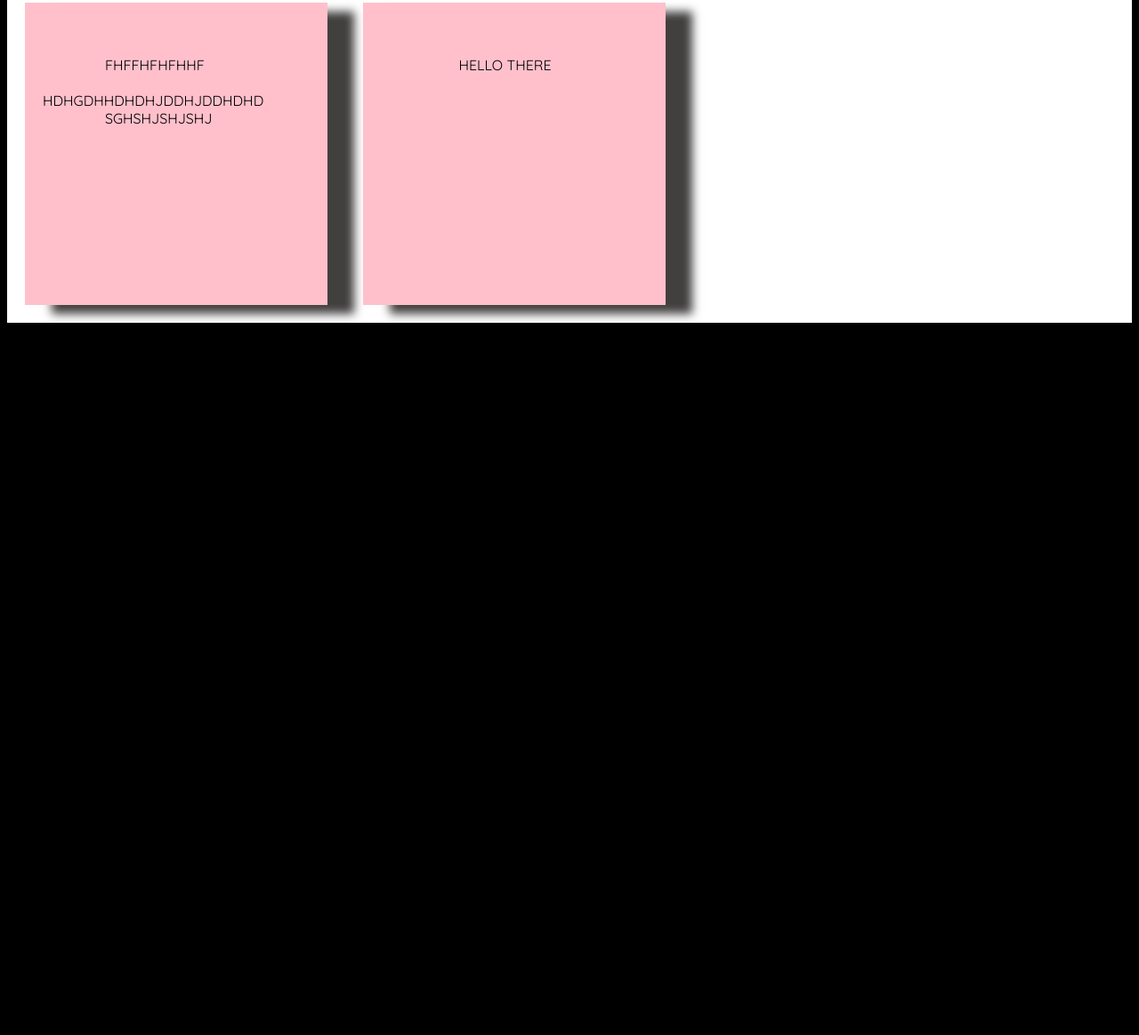
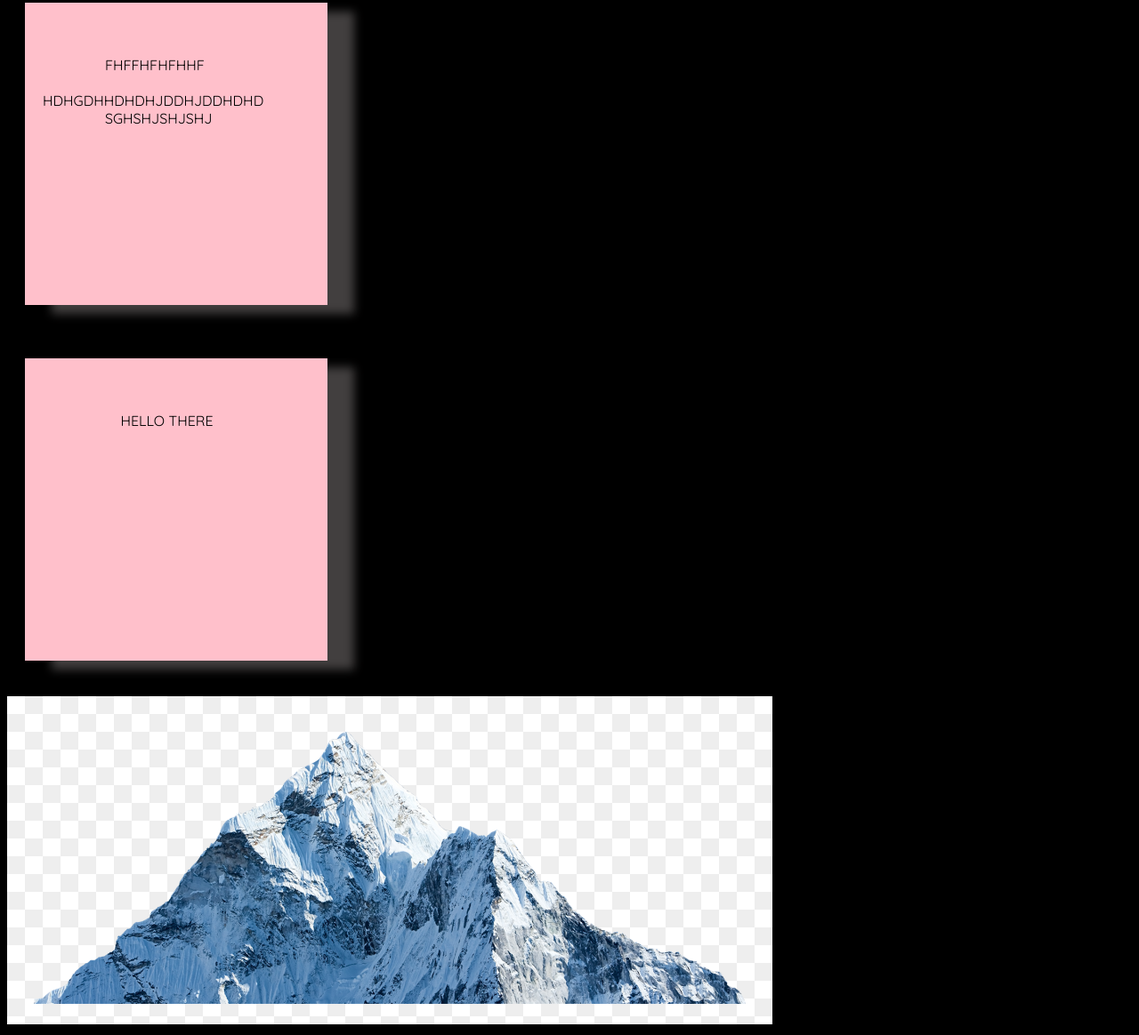
Before and after one commit to rayssassousa22/css-projetos, a plain HTML site: page practice.html in a window 1280 px wide. Shown: the part 1302-2466 px from the top of the page at 89% size. Before the commit the page ends 1673 px from the top, so only its background shows below. Drawn offline with Linux system fonts and the light colour scheme.

Commit message:
working with shadows on png

```diff
--- a/practice.html
+++ b/practice.html
@@ -34,7 +34,7 @@
             HELLO THERE
         </section>
 
-        <section id="box-shadow">
+        <section class="white-background">
             <div class="text">
                 <span>
                 FHFFHFHFHHF
@@ -49,5 +49,9 @@
                 </span>
             </div><br>
         </section>
+
+        <section class="white-background">
+            <img src="assets/images/1-18876_mountain-png-transparent-png.png" alt="PNG de uma montanha">
+        </section>
     </body>
 </html>
```
Also changed, not shown: assets/images/1-18876_mountain-png-transparent-png.png (added).
